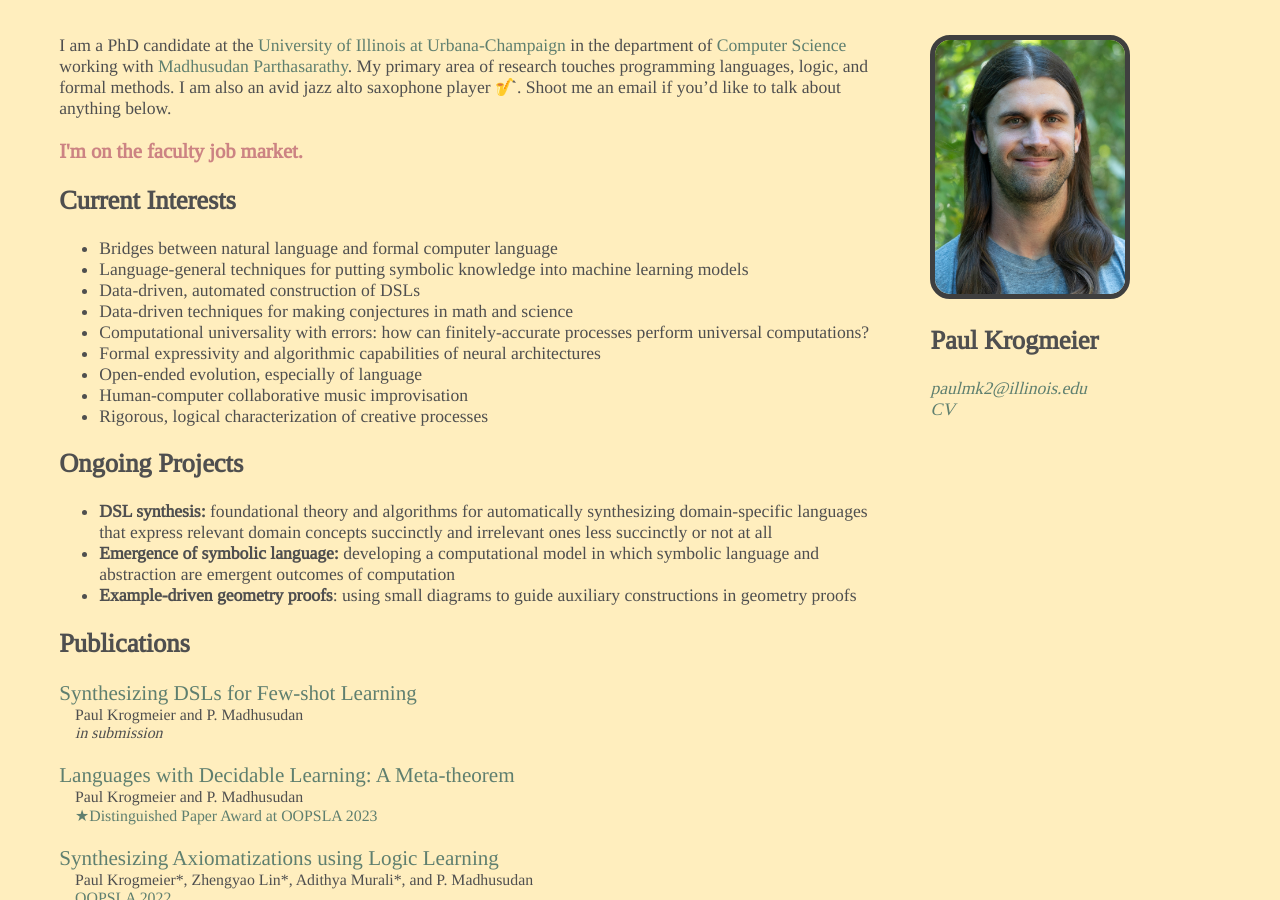
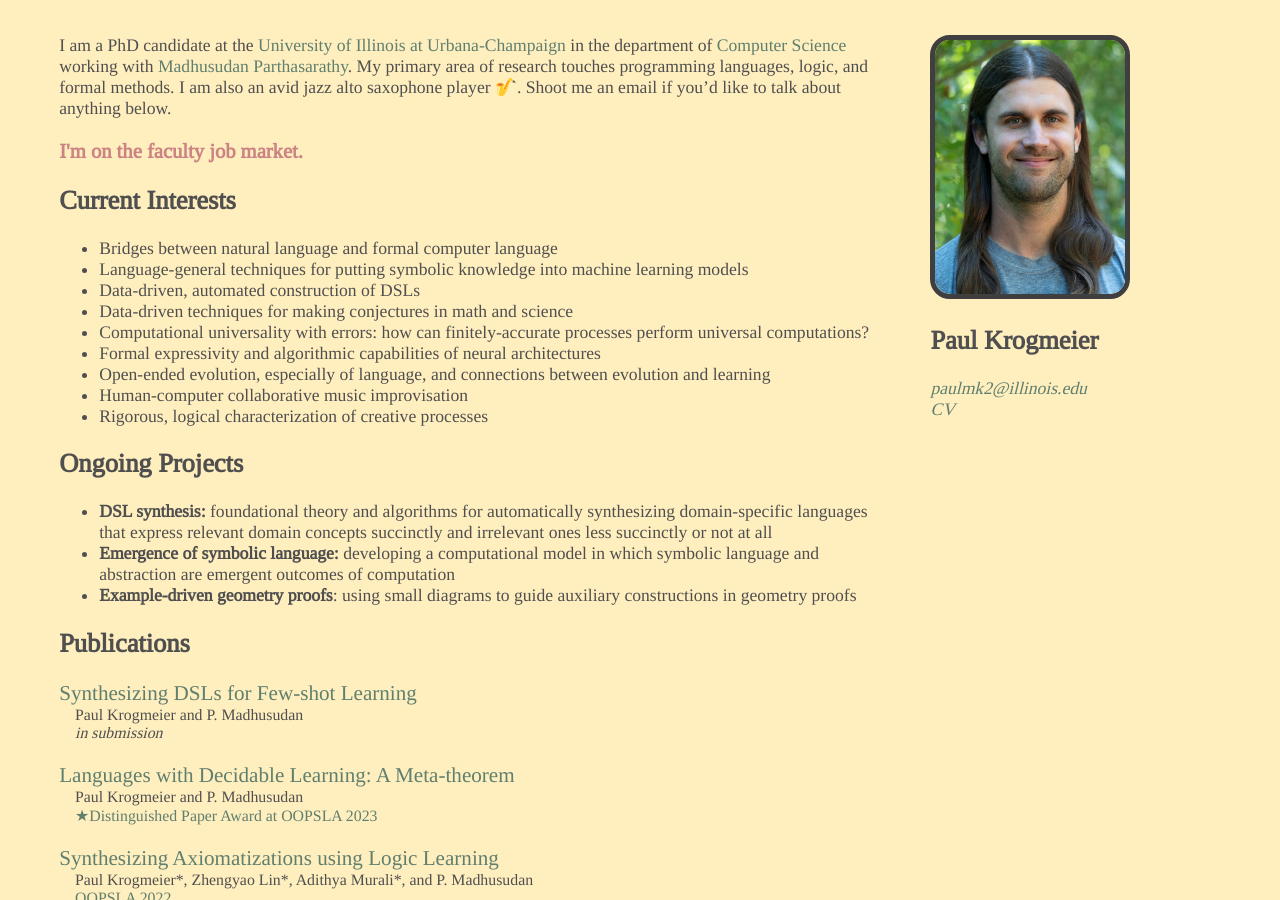
Before and after one commit to paulkrog/paulkrog.github.io, a Jekyll site: the page built from index.md, in a window 1280 px wide and 900 px high. Built offline with Jekyll 4.4.1, drawn with Linux system fonts in a browser that asks for light colours.

Commit message:
evo + learning

```diff
--- a/index.md
+++ b/index.md
@@ -21,7 +21,7 @@ you'd like to talk about anything below.
 <li>Data-driven techniques for making conjectures in math and science</li>
 <li>Computational universality with errors: how can finitely-accurate processes perform universal computations?</li>
 <li>Formal expressivity and algorithmic capabilities of neural architectures</li>
-<li>Open-ended evolution, especially of language</li>
+<li>Open-ended evolution, especially of language, and connections between evolution and learning</li>
 <li>Human-computer collaborative music improvisation</li>
 <li>Rigorous, logical characterization of creative processes</li>
 </ul>
```
